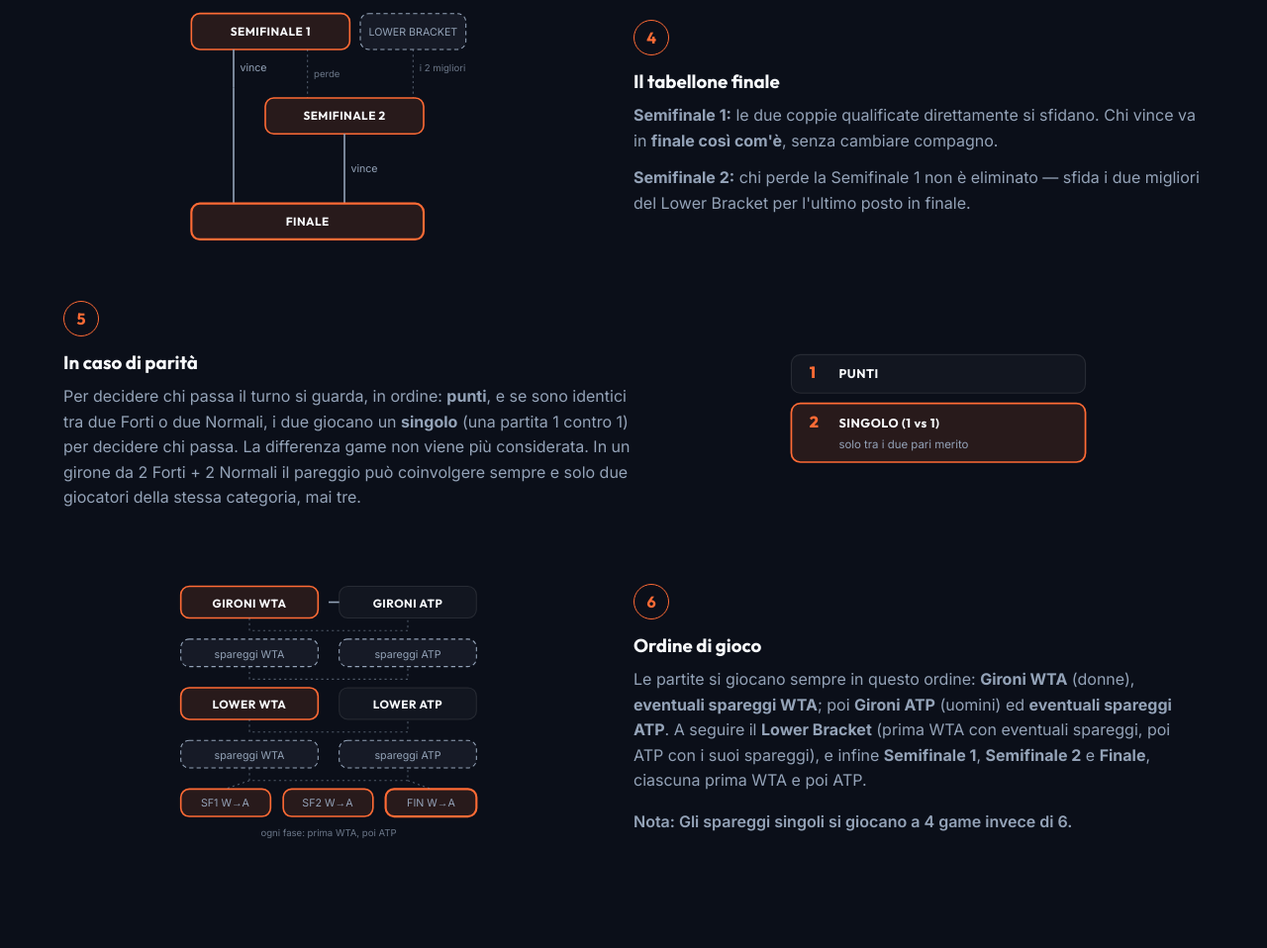
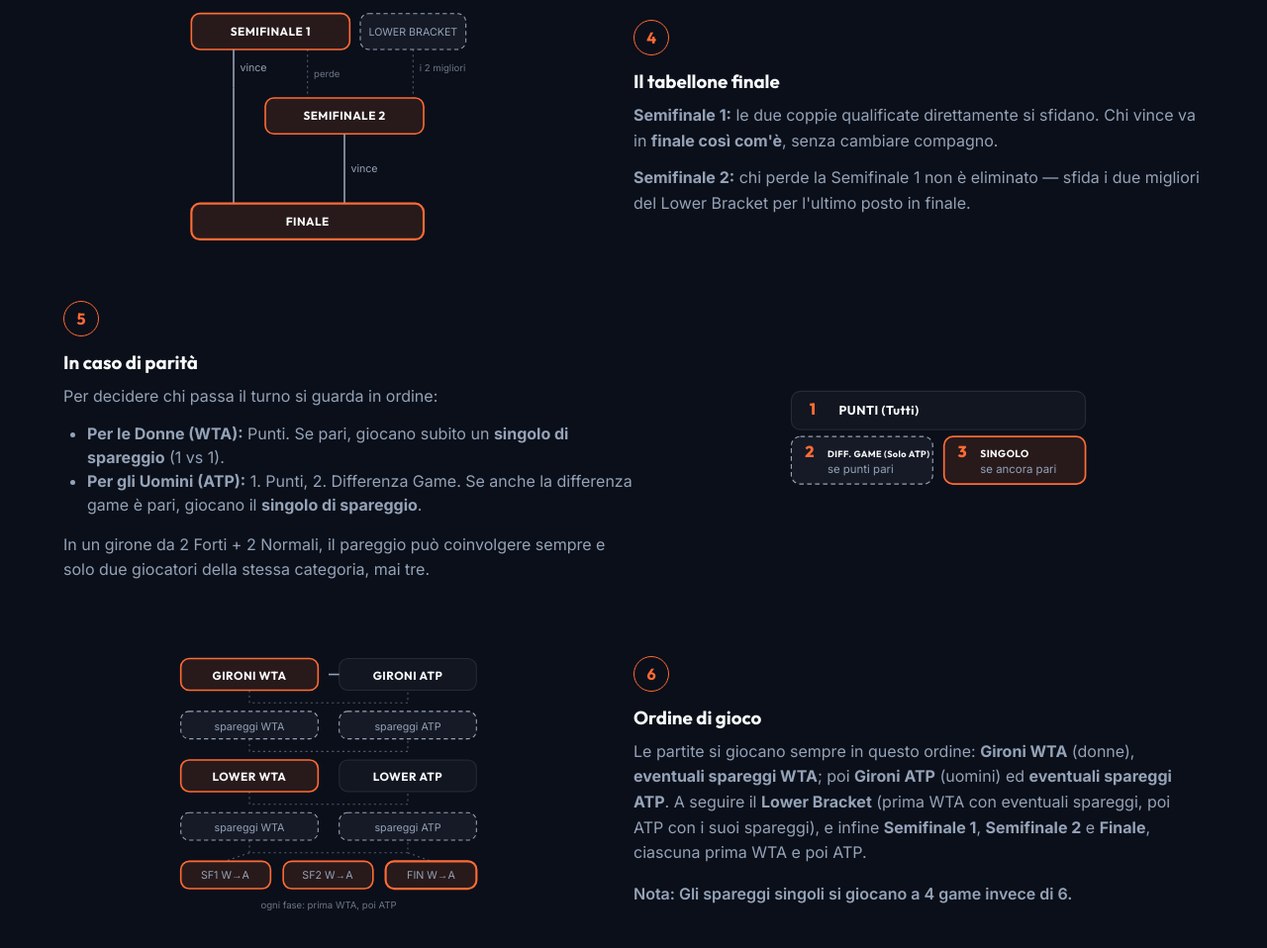
Before and after one commit to gabrieleforgheri/memorial-fra-2026, a website: page public/index.html in a window 1280 px wide. Shown: the part 1677-2635 px from the top of the page at 99% size. Drawn offline with Linux system fonts and the light colour scheme; no server answers.

Commit message:
feat: implement game difference rule for ATP tiebreaks

```diff
--- a/public/index.html
+++ b/public/index.html
@@ -202,17 +202,28 @@
                     <div class="rules-step-text">
                         <span class="rules-step-num">5</span>
                         <h3 class="font-heading">In caso di parità</h3>
-                        <p>Per decidere chi passa il turno si guarda, in ordine: <strong>punti</strong>, e se sono identici tra due Forti o due Normali, i due giocano un <strong>singolo</strong> (una partita 1 contro 1) per decidere chi passa. La differenza game non viene più considerata. In un girone da 2 Forti + 2 Normali il pareggio può coinvolgere sempre e solo due giocatori della stessa categoria, mai tre.</p>
+                        <p>Per decidere chi passa il turno si guarda in ordine:</p>
+                        <ul class="text-light mb-1" style="padding-left: 1.5rem;">
+                            <li><strong>Per le Donne (WTA):</strong> Punti. Se pari, giocano subito un <strong>singolo di spareggio</strong> (1 vs 1).</li>
+                            <li><strong>Per gli Uomini (ATP):</strong> 1. Punti, 2. Differenza Game. Se anche la differenza game è pari, giocano il <strong>singolo di spareggio</strong>.</li>
+                        </ul>
+                        <p>In un girone da 2 Forti + 2 Normali, il pareggio può coinvolgere sempre e solo due giocatori della stessa categoria, mai tre.</p>
                     </div>
                     <div class="rules-step-diagram">
-                        <svg viewBox="0 0 280 120" class="rules-svg" role="img" aria-label="Ordine di importanza: punti, poi singolo di spareggio">
+                        <svg viewBox="0 0 280 120" class="rules-svg" role="img" aria-label="Ordine di importanza per spareggio">
                             <rect x="10" y="10" width="260" height="34" rx="8" class="rules-box" />
                             <text x="26" y="31" class="rules-tier-label">1</text>
-                            <text x="52" y="31" class="rules-box-title-sm" text-anchor="start">PUNTI</text>
-                            <rect x="10" y="53" width="260" height="52" rx="8" class="rules-box-accent" />
-                            <text x="26" y="74" class="rules-tier-label">2</text>
-                            <text x="52" y="74" class="rules-box-title-sm" text-anchor="start">SINGOLO (1 vs 1)</text>
-                            <text x="52" y="93" class="rules-small-label" text-anchor="start">solo tra i due pari merito</text>
+                            <text x="52" y="31" class="rules-box-title-sm" text-anchor="start">PUNTI (Tutti)</text>
+
+                            <rect x="10" y="50" width="125" height="42" rx="8" class="rules-box-muted" />
+                            <text x="22" y="68" class="rules-tier-label">2</text>
+                            <text x="42" y="68" class="rules-box-title-sm" text-anchor="start" style="font-size: 8px;">DIFF. GAME (Solo ATP)</text>
+                            <text x="42" y="82" class="rules-small-label" text-anchor="start">se punti pari</text>
+
+                            <rect x="145" y="50" width="125" height="42" rx="8" class="rules-box-accent" />
+                            <text x="157" y="68" class="rules-tier-label">3</text>
+                            <text x="177" y="68" class="rules-box-title-sm" text-anchor="start" style="font-size: 9px;">SINGOLO</text>
+                            <text x="177" y="82" class="rules-small-label" text-anchor="start">se ancora pari</text>
                         </svg>
                     </div>
                 </div>
--- a/routes/tournament.js
+++ b/routes/tournament.js
@@ -21,8 +21,8 @@ router.get('/groups', (req, res) => {
                 FROM group_players gp
                 JOIN players p ON gp.player_id = p.id
                 WHERE gp.group_id = ?
-                ORDER BY gp.points DESC
-            `).all(g.id);
+                ORDER BY gp.points DESC, CASE WHEN ? = 'ATP' THEN gp.diff ELSE 0 END DESC
+            `).all(g.id, g.type);
 
             g.players = players;
             // Add gender field derived from type for frontend compatibility
@@ -185,7 +185,7 @@ router.get('/standings', (req, res) => {
             FROM players p
             LEFT JOIN group_players gp ON p.id = gp.player_id
             GROUP BY p.id
-            ORDER BY points DESC
+            ORDER BY points DESC, CASE WHEN p.gender = 'M' THEN COALESCE(SUM(gp.diff), 0) ELSE 0 END DESC
         `).all();
 
         // Add wins/losses counts from match data
```
Also changed, not shown: routes/admin.js (+20 -4 lines).
